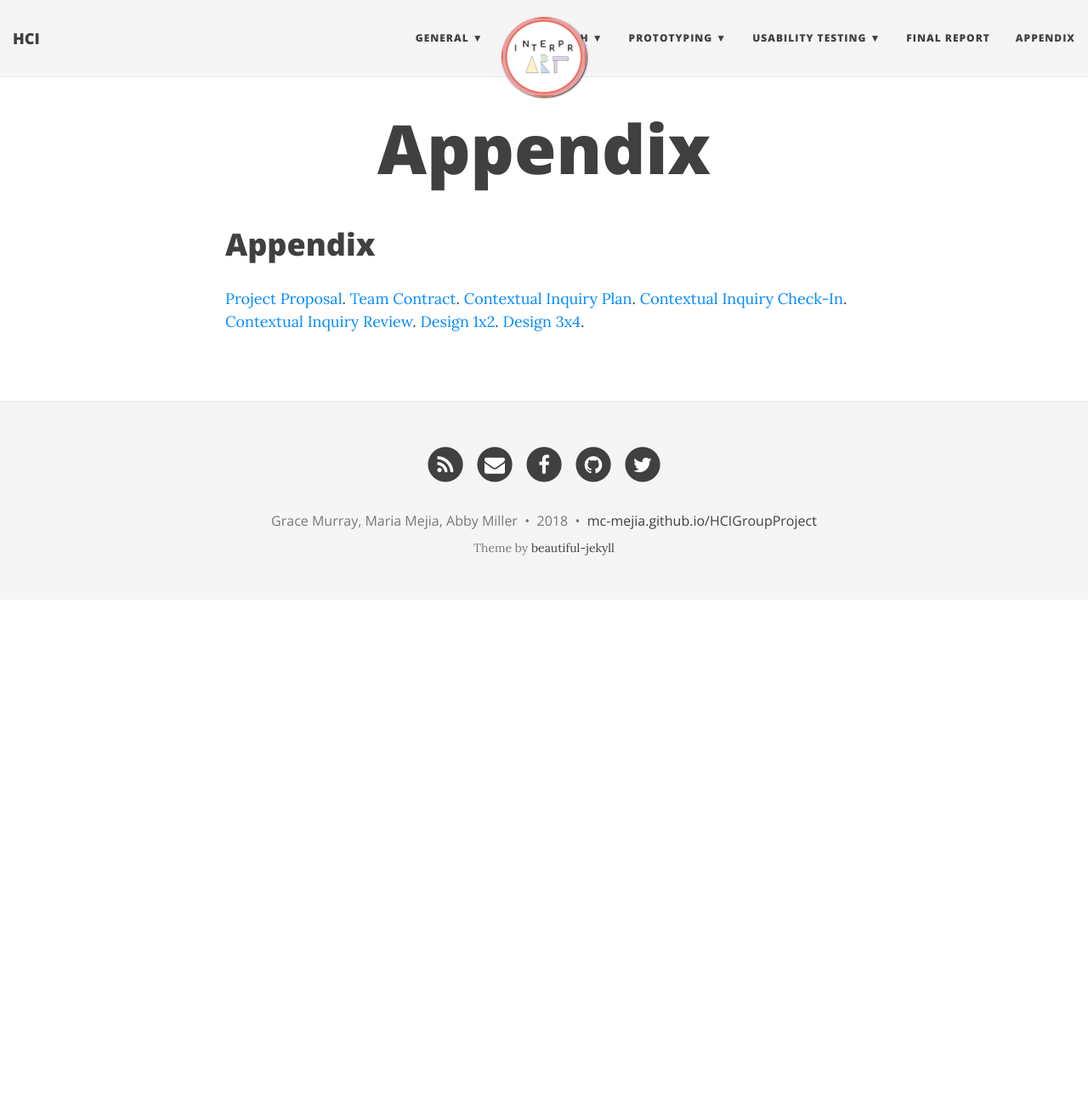
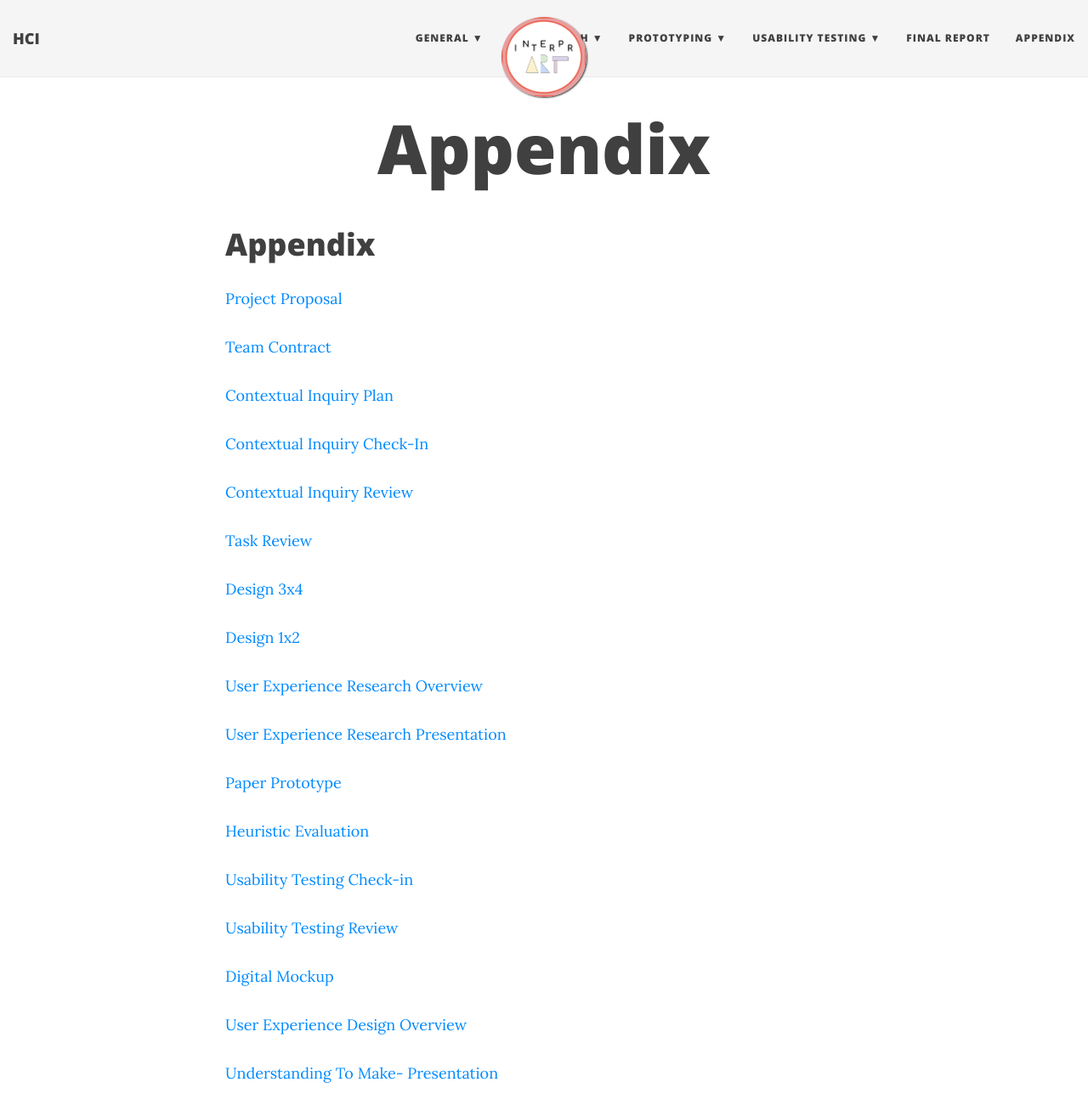
Before and after one commit to mc-mejia/HCIGroupProject, a Jekyll site: the page built from appendix.md, in a window 1280 px wide and 1400 px high. Shown: the top 1314 px of the window at 85% size. Built offline with Jekyll 4.4.1, drawn with Linux system fonts in a browser that asks for light colours; nearby versions of some CDN libraries; our own code applies the rules of GitHub Pages for plain Markdown files.

Commit message:
Update appendix.md

```diff
--- a/appendix.md
+++ b/appendix.md
@@ -1,8 +1,50 @@
 # Appendix
-[Project Proposal](/proposal.md).
-[Team Contract](/contract.md).
-[Contextual Inquiry Plan](/ContextualInquiry.md).
-[Contextual Inquiry Check-In](/CI-checkin.md).
-[Contextual Inquiry Review](/CI-review.md).
-[Design 1x2](/Design1x2.md).
-[Design 3x4](/Design3x4.md).
+[Project Proposal](/proposal.md)
+
+
+[Team Contract](/contract.md)
+
+
+[Contextual Inquiry Plan](/ContextualInquiry.md)
+
+
+[Contextual Inquiry Check-In](/CI-checkin.md)
+
+
+[Contextual Inquiry Review](/CI-review.md)
+
+
+[Task Review](/TaskReview.md)
+
+
+[Design 3x4](/Design3x4.md)
+
+
+[Design 1x2](/Design1x2.md)
+
+
+[User Experience Research Overview](/uxResearchOverview.md)
+
+
+[User Experience Research Presentation](/UXreview1.pdf)
+
+
+[Paper Prototype](/paperprototype.md)
+
+
+[Heuristic Evaluation](/heuristics.md)
+
+
+[Usability Testing Check-in](/useTesting-Checkin.md)
+
+
+[Usability Testing Review](/UxTestReview.md)
+
+
+[Digital Mockup](/digitalmockup.md)
+
+
+[User Experience Design Overview](/FinalReport.md)
+
+
+[Understanding To Make- Presentation](/UnderstandingToMakePresentation.pdf)
```
